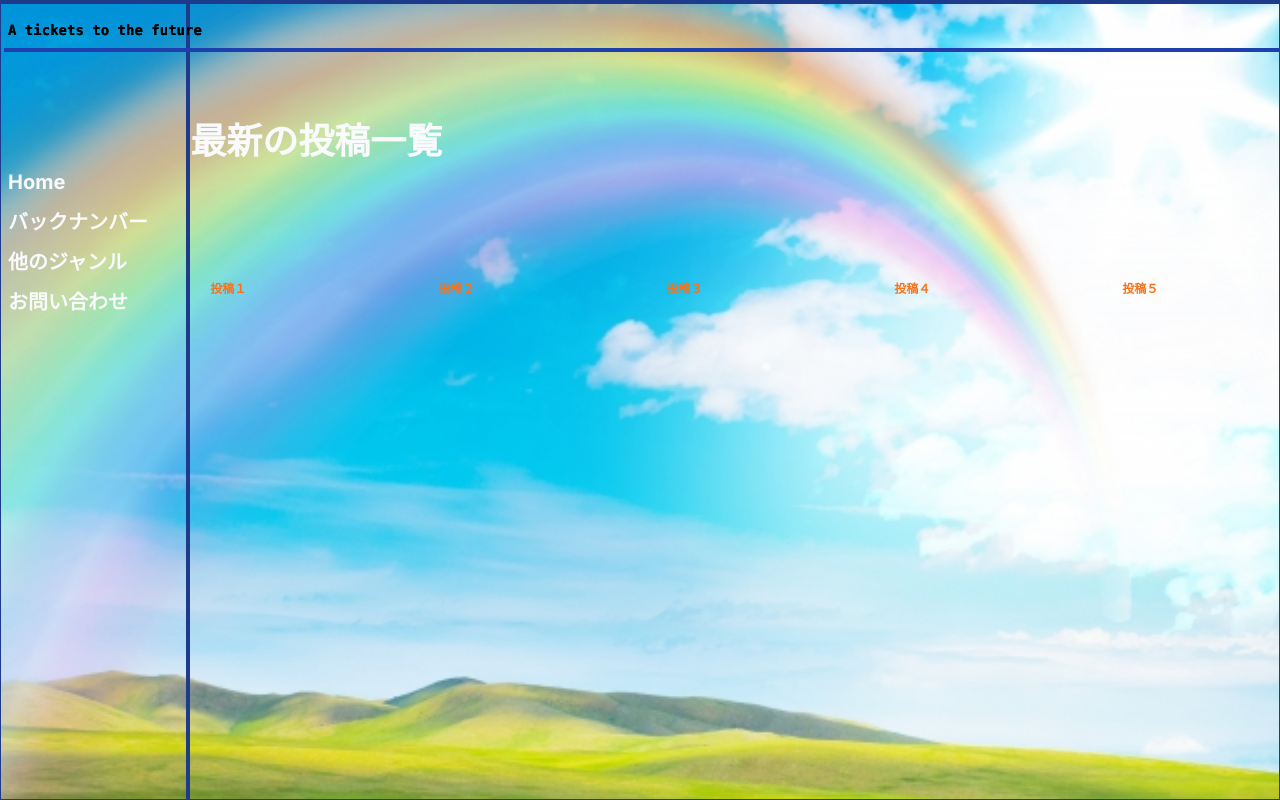
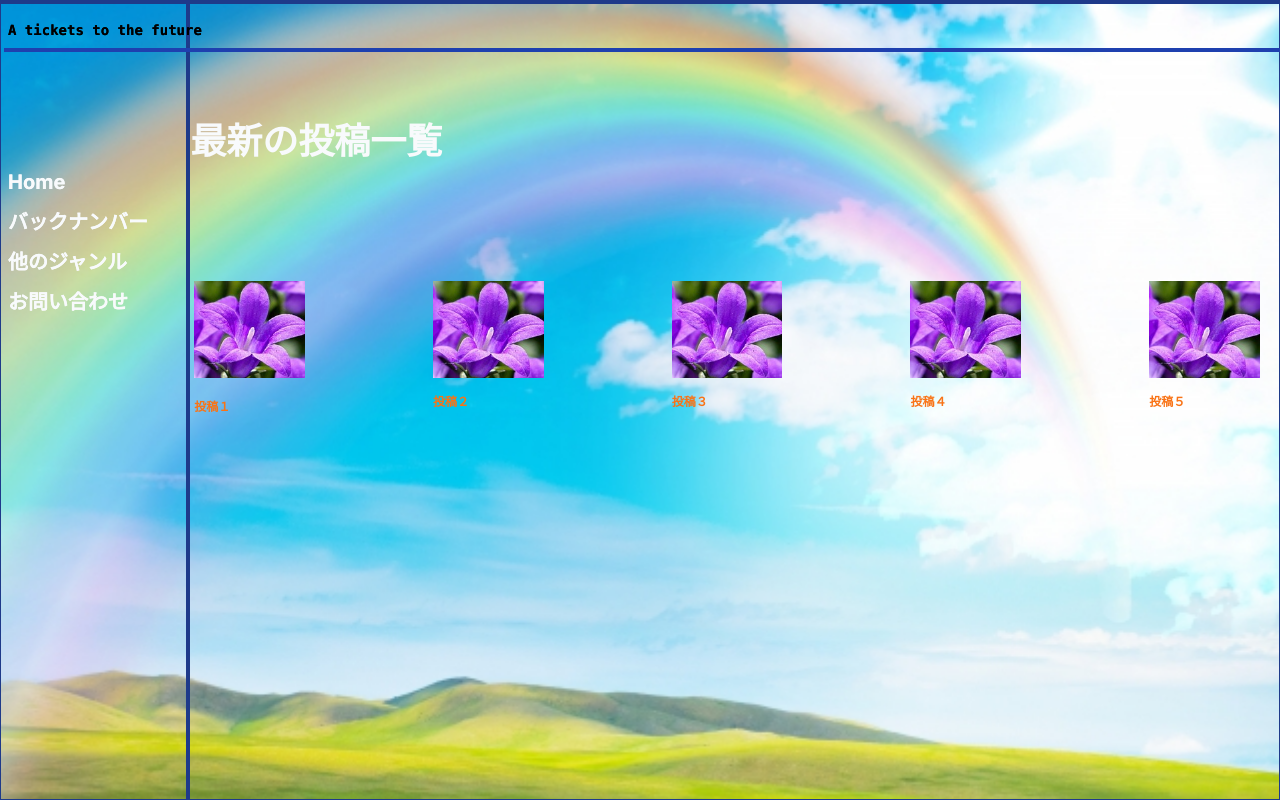
Before and after one commit to a-ticket-to-the-future/nextjs13-challenge-blog1, a Next.js app: page / in a window 1280 px wide. Built offline with nearby package versions, Linux system fonts and the light colour scheme.

Commit message:
イメージ画像挿入

```diff
--- a/src/app/page.tsx
+++ b/src/app/page.tsx
@@ -6,9 +6,9 @@ import Link from 'next/link'
 export default function Home() {
   return (
     <main className="flex min-h-screen flex-col ">
-      <div className=' relative w-screen h-screen bg-scroll border border-blue-900' >
+      {/* <div className=' relative w-screen h-screen bg-scroll border border-blue-900' >
       <Image src='/image/58FB877E-F671-4333-BFAE-5149AF5DF31C.jpeg' alt='画像'  layout="fill" objectFit="cover"  />
-      </div>
+      </div> */}
       {/* <img src='../../public/image/58FB877E-F671-4333-BFAE-5149AF5DF31C.jpeg' alt='画像' /> */}
       <div className="  absolute z-10   items-center w-screen border-b-4  border-blue-900  font-mono text-sm lg:flex pr-0 mr-0" >
         <p className="fixed left-1  top-3 flex  w-full pl-1  border-b-4 border-r-4 border-blue-800  mb-0 pt-2 font-bold pb-2 ">
@@ -37,12 +37,88 @@ export default function Home() {
                 <br></br>
                 <br></br>
                 <br></br>
-            <div className='flex  gap-48 pl-5 '>
+            <div className='flex gap-32 pl-1 pr-5 '>
+              {/*  */}
+              <div>
+                <Link href={'/blogs/Blog1'} className=' text-orange-500 text-xs w-167 h-146 cursor-pointer '>
 
-                <Link href={'/blogs/Blog1'} className=' text-orange-500 text-xs'>
+                      <Image
+
+                        src='/image/flowers-7242099_640.jpg'
+                        alt='image'
+                        width={167}
+                        height={146}
+
+                         />
+
+                    {/* <br></br> */}
                    投稿１
+
                 </Link>
-                <Link href={'/blogs/Blog2'} className=' text-orange-500 text-xs'>
+
+
+                </div>
+                <Link href={'/blogs/Blog2'} className=' text-orange-500 text-xs w-167 h-146 '>
+
+                      <Image
+
+                        src='/image/flowers-7242099_640.jpg'
+                        alt='image'
+                        width={167}
+                        height={146}
+
+                         />
+
+                         <br></br>
+                   投稿２
+
+                </Link>
+                <Link href={'/blogs/Blog3'} className=' text-orange-500 text-xs w-167 h-146 '>
+
+                      <Image
+
+                        src='/image/flowers-7242099_640.jpg'
+                        alt='image'
+                        width={167}
+                        height={146}
+
+                         />
+
+                         <br></br>
+                   投稿３
+
+                </Link>
+                <Link href={'/blogs/Blog4'} className=' text-orange-500 text-xs w-167 h-146 '>
+
+                      <Image
+
+                        src='/image/flowers-7242099_640.jpg'
+                        alt='image'
+                        width={167}
+                        height={146}
+
+                         />
+
+                         <br></br>
+                   投稿４
+
+                </Link>
+                <Link href={'/blogs/Blog5'} className=' text-orange-500 text-xs w-167 h-146 '>
+
+                      <Image
+
+                        src='/image/flowers-7242099_640.jpg'
+                        alt='image'
+                        width={167}
+                        height={146}
+
+                         />
+
+                         <br></br>
+                   投稿５
+
+                </Link>
+                {/* <Link href={'/blogs/Blog2'} className=' text-orange-500 text-xs'>
                    投稿２
                 </Link>
                 <Link href={'/blogs/Blog3'} className=' text-orange-500 text-xs'>
@@ -53,7 +129,7 @@ export default function Home() {
                 </Link>
                 <Link href={'/blogs/Blog5'} className=' text-orange-500 text-xs'>
                    投稿５
-                </Link>
+                </Link> */}
 
                 {/* <Blog2 />
                 <Blog3 />
```
Also changed, not shown: public/image/flowers-7242099_640.jpg (added), public/image/pietro-de-grandi-T7K4aEPoGGk-unsplash (1).jpg (added).
